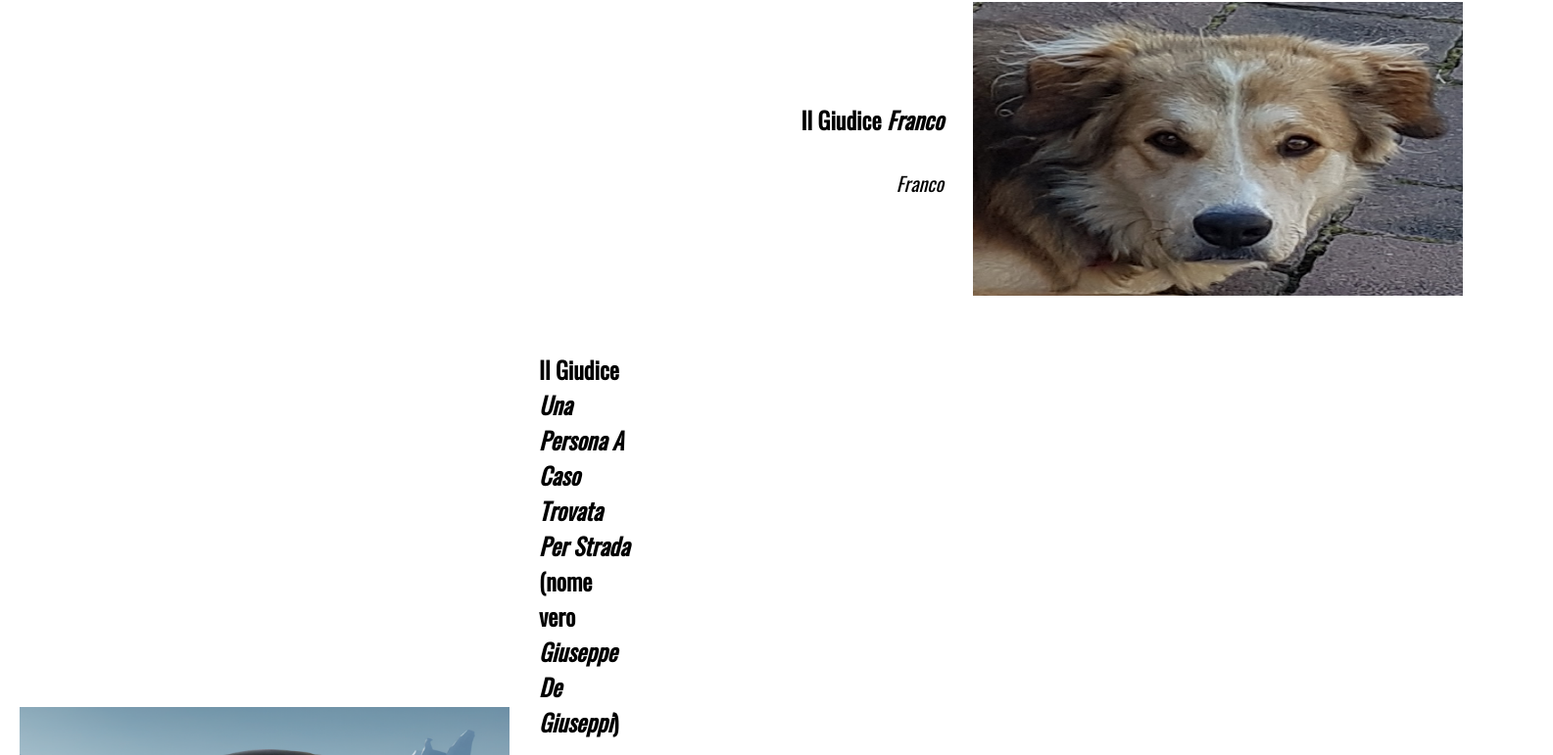
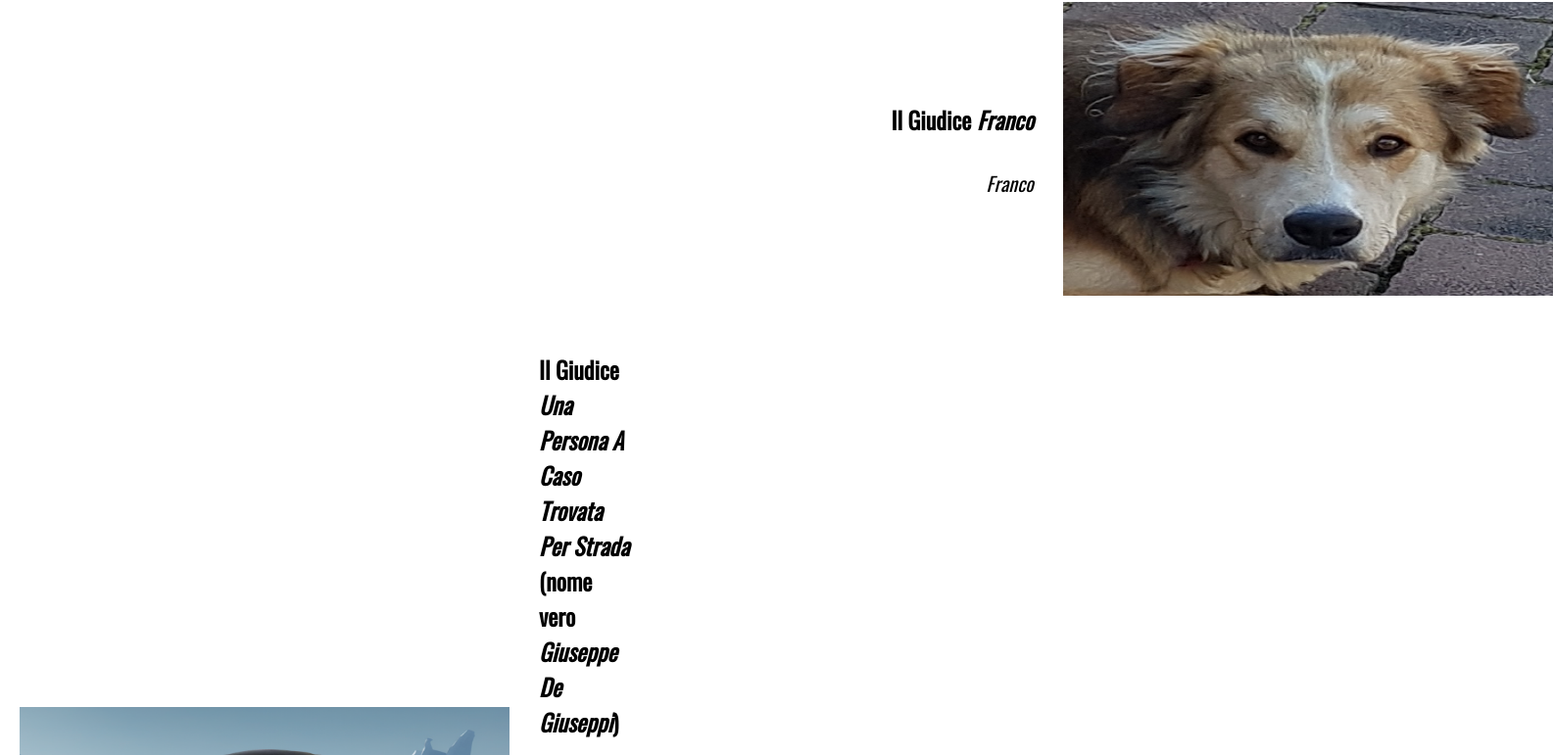
Before and after one commit to zampfia/zampfia.github.io, a Next.js app: page /mastirchof-25/giudici in a window 1280 px wide. Shown: the part 1790-2561 px from the top of the page at 98% size, 1585 px wide, since content can reach past the window. Built offline with nearby package versions, Linux system fonts and the light colour scheme.

Commit message:
"Fixed" images not aligned part 2

```diff
--- a/app/mastirchof-25/giudici/franco.js
+++ b/app/mastirchof-25/giudici/franco.js
@@ -7,7 +7,7 @@ const Franco = () => {
       <Image id="image" className="rightimage" src="/photos/franco.png" width={500} height={300} alt="Giudice Franco"/>
       <div className='rightchilddiv'>
         <h4 id="header">Il Giudice <i>Franco</i></h4>
-        <text id='text'><span style={{color:"white"}}>FrancoFrancoFrancoFrancoFrancoFraj</span><i>Franco</i></text>
+        <text id='text'><span style={{color:"white"}}>FrancoFrancoFrancoFrancoFrancoFrancoFrancoFra</span><i>Franco</i></text>
       </div>
     </div>
   )
```
